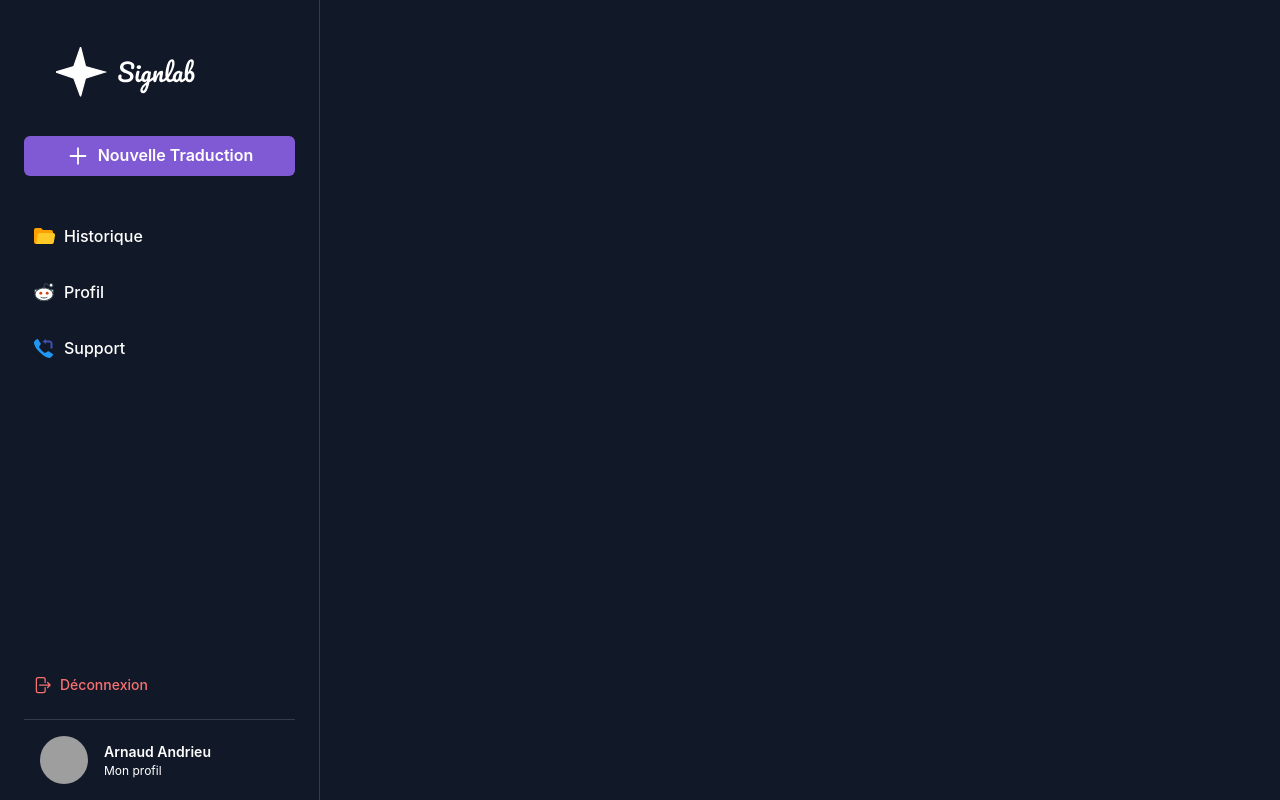
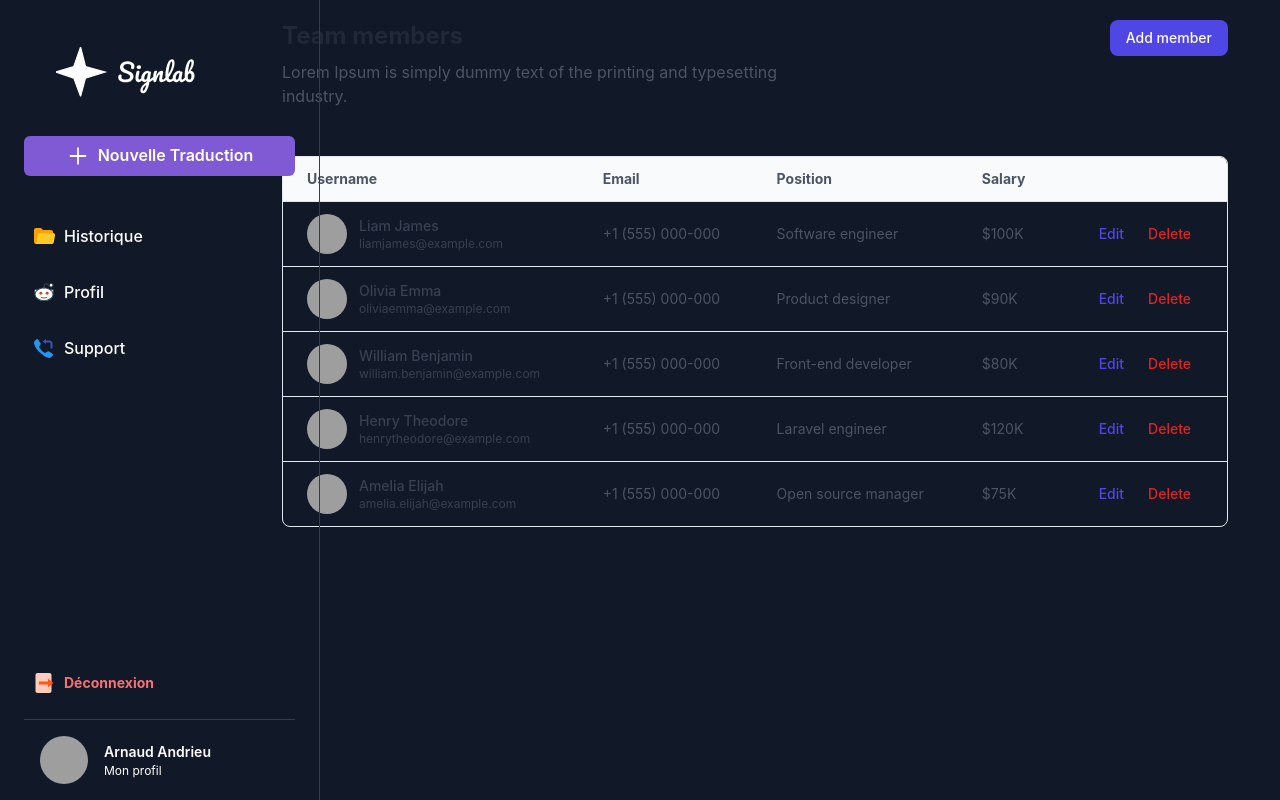
Before and after one commit to nymeku/app-signlab, a Next.js app: page /app/historique in a window 1280 px wide. Built offline with nearby package versions, Linux system fonts and the light colour scheme; grey boxes are pictures that could not be loaded.

Commit message:
[+] history table

```diff
--- a/components/AppLayout.jsx
+++ b/components/AppLayout.jsx
@@ -8,7 +8,9 @@ const AppLayout = ({ children }) => {
 			<Box maxW={"250px"} position={"fixed"} top={0} left={0}>
 				<Sidebar />
 			</Box>
-			{children}
+			<Box w={'100%'} padding={'20px 20px 20px 250px'}>
+				{children}
+			</Box>
 		</Box>
 	)
 }
--- a/components/Sidebar/sidebar.jsx
+++ b/components/Sidebar/sidebar.jsx
@@ -2,7 +2,7 @@ import { Button } from "@chakra-ui/react"
 import { signOut } from "next-auth/react"
 import { useRouter } from "next/router"
 import { AiOutlinePlus } from "react-icons/ai"
-import { FcCallback, FcOpenedFolder, FcReddit } from "react-icons/fc"
+import { FcCallback, FcOpenedFolder, FcReddit, FcExport } from "react-icons/fc"
 
 const Sidebar = () => {
 	const router = useRouter()
@@ -70,17 +70,9 @@ const Sidebar = () => {
 										<div
 											onClick={() => signOut()}
 											href={item.href}
-											className="flex items-center gap-x-2 text-red-400 p-2 rounded-lg  hover:bg-[#805ad5] active:bg-[#805ad5] duration-150 cursor-pointer"
+											className="flex items-center gap-x-2 text-red-400 font-bold p-2 rounded-lg  hover:bg-white active:bg-[#805ad5] duration-150 cursor-pointer"
 										>
-											<div className="text-red-400">
-												<svg xmlns="http://www.w3.org/2000/svg" fill="none" viewBox="0 0 24 24" strokeWidth={1.5} stroke="currentColor" className="w-5 h-5">
-													<path
-														strokeLinecap="round"
-														strokeLinejoin="round"
-														d="M15.75 9V5.25A2.25 2.25 0 0013.5 3h-6a2.25 2.25 0 00-2.25 2.25v13.5A2.25 2.25 0 007.5 21h6a2.25 2.25 0 002.25-2.25V15m3 0l3-3m0 0l-3-3m3 3H9"
-													/>
-												</svg>
-											</div>
+											<FcExport size={24} />
 											Déconnexion
 										</div>
 									</li>
--- /dev/null
+++ b/components/Table/table.js
@@ -0,0 +1,109 @@
+const Table = () => {
+    const tableItems = [
+        {
+            avatar: "https://images.unsplash.com/photo-1511485977113-f34c92461ad9?ixlib=rb-1.2.1&q=80&fm=jpg&crop=faces&fit=crop&h=200&w=200&ixid=eyJhcHBfaWQiOjE3Nzg0fQ",
+            name: "Liam James",
+            email: "liamjames@example.com",
+            phone_nimber: "+1 (555) 000-000",
+            position: "Software engineer",
+            salary: "$100K"
+        },
+        {
+            avatar: "https://randomuser.me/api/portraits/men/86.jpg",
+            name: "Olivia Emma",
+            email: "oliviaemma@example.com",
+            phone_nimber: "+1 (555) 000-000",
+            position: "Product designer",
+            salary: "$90K"
+        },
+        {
+            avatar: "https://randomuser.me/api/portraits/women/79.jpg",
+            name: "William Benjamin",
+            email: "william.benjamin@example.com",
+            phone_nimber: "+1 (555) 000-000",
+            position: "Front-end developer",
+            salary: "$80K"
+        },
+        {
+            avatar: "https://api.uifaces.co/our-content/donated/xZ4wg2Xj.jpg",
+            name: "Henry Theodore",
+            email: "henrytheodore@example.com",
+            phone_nimber: "+1 (555) 000-000",
+            position: "Laravel engineer",
+            salary: "$120K"
+        },
+        {
+            avatar: "https://images.unsplash.com/photo-1439911767590-c724b615299d?ixlib=rb-1.2.1&q=80&fm=jpg&crop=faces&fit=crop&h=200&w=200&ixid=eyJhcHBfaWQiOjE3Nzg0fQ",
+            name: "Amelia Elijah",
+            email: "amelia.elijah@example.com",
+            phone_nimber: "+1 (555) 000-000",
+            position: "Open source manager",
+            salary: "$75K"
+        },
+    ]
+
+    return (
+        <div className="max-w-screen-xl mx-auto px-4 md:px-8">
+            <div className="items-start justify-between md:flex">
+                <div className="max-w-lg">
+                    <h3 className="text-gray-800 text-xl font-bold sm:text-2xl">
+                        Team members
+                    </h3>
+                    <p className="text-gray-600 mt-2">
+                        Lorem Ipsum is simply dummy text of the printing and typesetting industry.
+                    </p>
+                </div>
+                <div className="mt-3 md:mt-0">
+                    <a
+                        href="javascript:void(0)"
+                        className="inline-block px-4 py-2 text-white duration-150 font-medium bg-indigo-600 rounded-lg hover:bg-indigo-500 active:bg-indigo-700 md:text-sm"
+                    >
+                        Add member
+                    </a>
+                </div>
+            </div>
+            <div className="mt-12 shadow-sm border rounded-lg overflow-x-auto">
+                <table className="w-full table-auto text-sm text-left">
+                    <thead className="bg-gray-50 text-gray-600 font-medium border-b">
+                        <tr>
+                            <th className="py-3 px-6">Username</th>
+                            <th className="py-3 px-6">Email</th>
+                            <th className="py-3 px-6">Position</th>
+                            <th className="py-3 px-6">Salary</th>
+                            <th className="py-3 px-6"></th>
+
+                        </tr>
+                    </thead>
+                    <tbody className="text-gray-600 divide-y">
+                        {
+                            tableItems.map((item, idx) => (
+                                <tr key={idx}>
+                                    <td className="flex items-center gap-x-3 py-3 px-6 whitespace-nowrap">
+                                        <img src={item.avatar} className="w-10 h-10 rounded-full" />
+                                        <div>
+                                            <span className="block text-gray-700 text-sm font-medium">{item.name}</span>
+                                            <span className="block text-gray-700 text-xs">{item.email}</span>
+                                        </div>
+                                    </td>
+                                    <td className="px-6 py-4 whitespace-nowrap">{item.phone_nimber}</td>
+                                    <td className="px-6 py-4 whitespace-nowrap">{item.position}</td>
+                                    <td className="px-6 py-4 whitespace-nowrap">{item.salary}</td>
+                                    <td className="text-right px-6 whitespace-nowrap">
+                                        <a href="javascript:void()" className="py-2 px-3 font-medium text-indigo-600 hover:text-indigo-500 duration-150 hover:bg-gray-50 rounded-lg">
+                                            Edit
+                                        </a>
+                                        <button href="javascript:void()" className="py-2 leading-none px-3 font-medium text-red-600 hover:text-red-500 duration-150 hover:bg-gray-50 rounded-lg">
+                                            Delete
+                                        </button>
+                                    </td>
+                                </tr>
+                            ))
+                        }
+                    </tbody>
+                </table>
+            </div>
+        </div>
+    )
+}
+
+export default Table
--- a/pages/app/historique/index.js
+++ b/pages/app/historique/index.js
@@ -1,7 +1,9 @@
 import AppLayout from "@/components/AppLayout"
+import Table from "@/components/Table/table"
 
 const Historique = () => {
     return (<AppLayout>
+        <Table />
     </ AppLayout>)
 }
 
```
